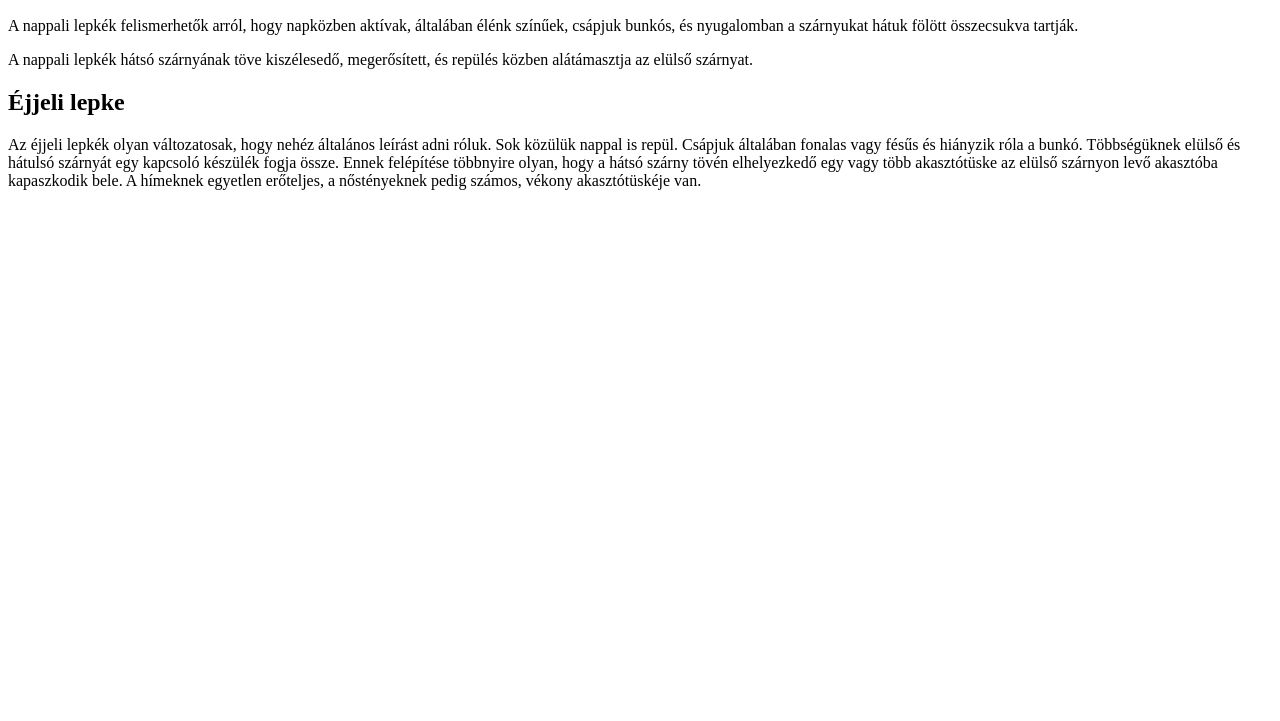
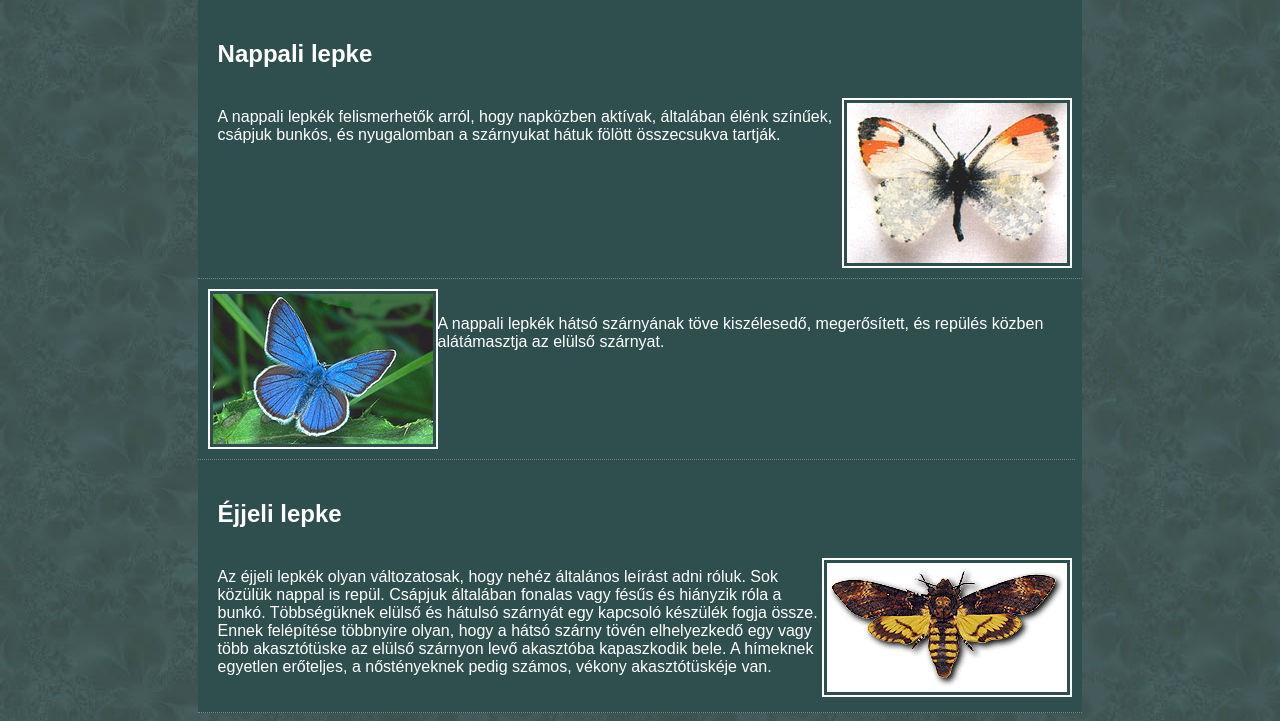
Before and after one commit to Bori888/Lepke, a plain HTML site: page index.html in a window 1280 px wide. Shown: the part 110-831 px from the top of the page. Before the commit the page ends 800 px from the top, so only its background shows below. Drawn offline with Linux system fonts and the light colour scheme.

Commit message:
stilus kész

```diff
--- a/index.html
+++ b/index.html
@@ -7,23 +7,29 @@
     <link rel="stylesheet" href="stilus.css">
 </head>
     <body>
+        <main>
             <h1>Nappali vagy éjjeli lepke?</h1>
-        <div class="elso">
+            <div class="jobb szegely">
                 <h2>Nappali lepke</h2>
+                <img src="kepek/k1.jpg" alt="elso" class="jobbkep">
                 <p>A nappali lepkék felismerhetők arról, hogy napközben aktívak, általában élénk színűek, csápjuk bunkós, és nyugalomban a szárnyukat hátuk fölött összecsukva tartják.</p>
             </div>
-        <div class="masodik">
+            <div class="bal szegely">
+
+                <div class="kep">
+                    <img src="kepek/k2.jpg" alt="masodik" class="balkep">
+                </div>
                 <p>
                     A nappali lepkék hátsó szárnyának töve kiszélesedő, megerősített, és repülés közben alátámasztja az elülső szárnyat.
-
                 </p>
             </div>
-        <div class="harmadik">
+            <div class="jobb szegely">
                 <h2>Éjjeli lepke</h2>
+                <img src="kepek/k3.jpg" alt="harmadik" class="jobbkep">
                 <p>Az éjjeli lepkék olyan változatosak, hogy nehéz általános leírást adni róluk. Sok közülük nappal is repül. Csápjuk általában fonalas vagy fésűs és hiányzik róla a bunkó. Többségüknek elülső és hátulsó szárnyát egy kapcsoló készülék fogja össze. Ennek felépítése többnyire olyan, hogy a hátsó szárny tövén elhelyezkedő egy vagy több akasztótüske az elülső szárnyon levő akasztóba kapaszkodik bele. A hímeknek egyetlen erőteljes, a nőstényeknek pedig számos, vékony akasztótüskéje van. </p>
 
-
             </div>
+        </main>
 
 
     </body>
--- a/stilus.css
+++ b/stilus.css
@@ -0,0 +1,49 @@
+body{
+    background-image:url(hatterem1.jpg) ;
+
+}
+*{
+    color: #ffffff;
+    font-family: Arial, Helvetica, sans-serif;
+
+}
+img{
+    padding:3px;
+    border: 2px solid white;
+}
+main{
+    background-color: #2f4f4e;
+    width: 70%;
+    margin: auto;
+}
+.szegely{
+    border-bottom:1px dotted grey ;
+    padding: 10px;
+
+}
+h1{
+    text-align: center;
+    padding-top:30px ;
+}
+
+img{
+    float: right;
+}
+
+.kep{
+    float: left;
+}
+
+.jobb{
+    clear: both;
+    display: table;
+}
+
+.bal{
+    clear: both;
+    display: table;
+}
+
+p,h2 {
+    padding: 10px;
+}
```
Lines whose indentation alone changed are shown as unchanged.
